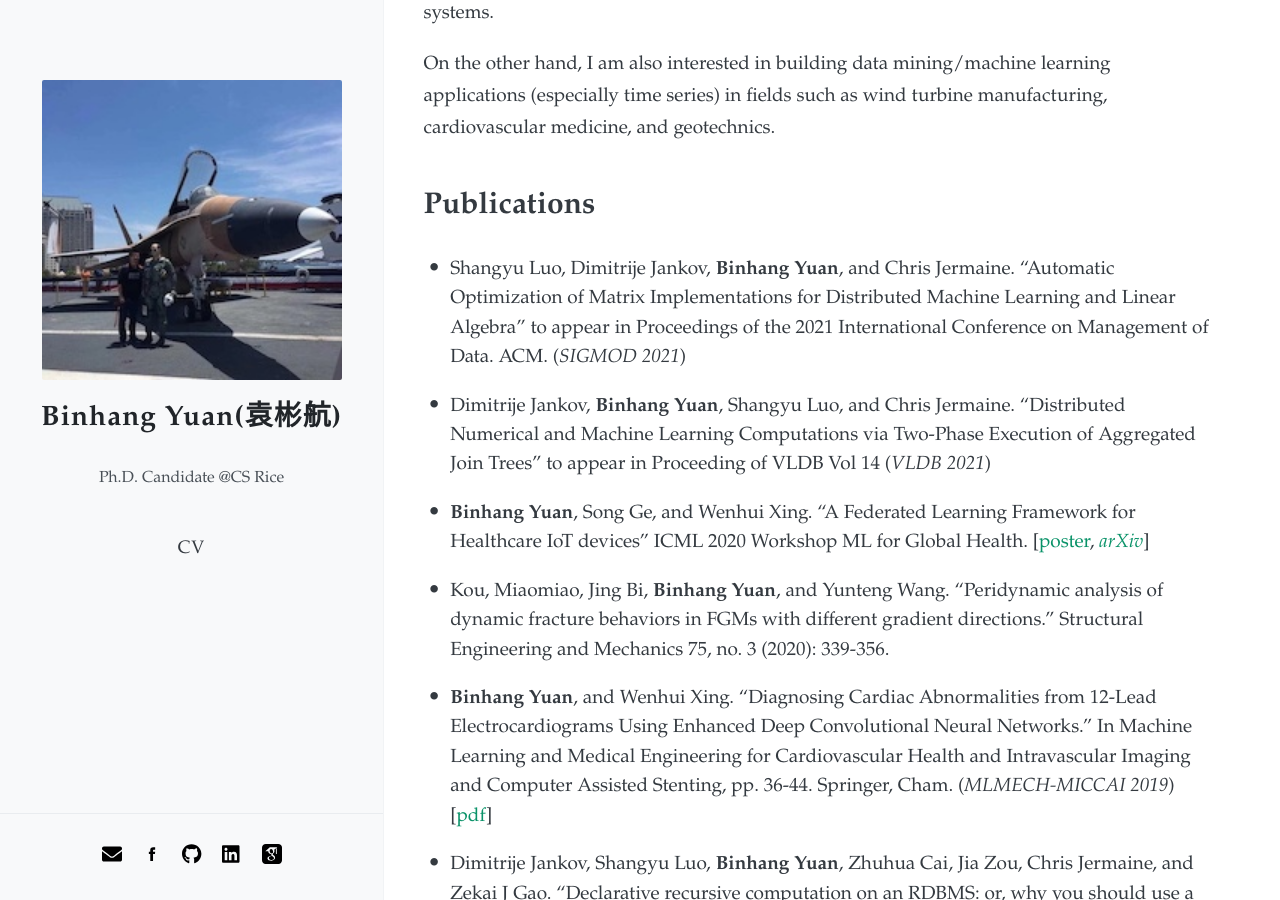
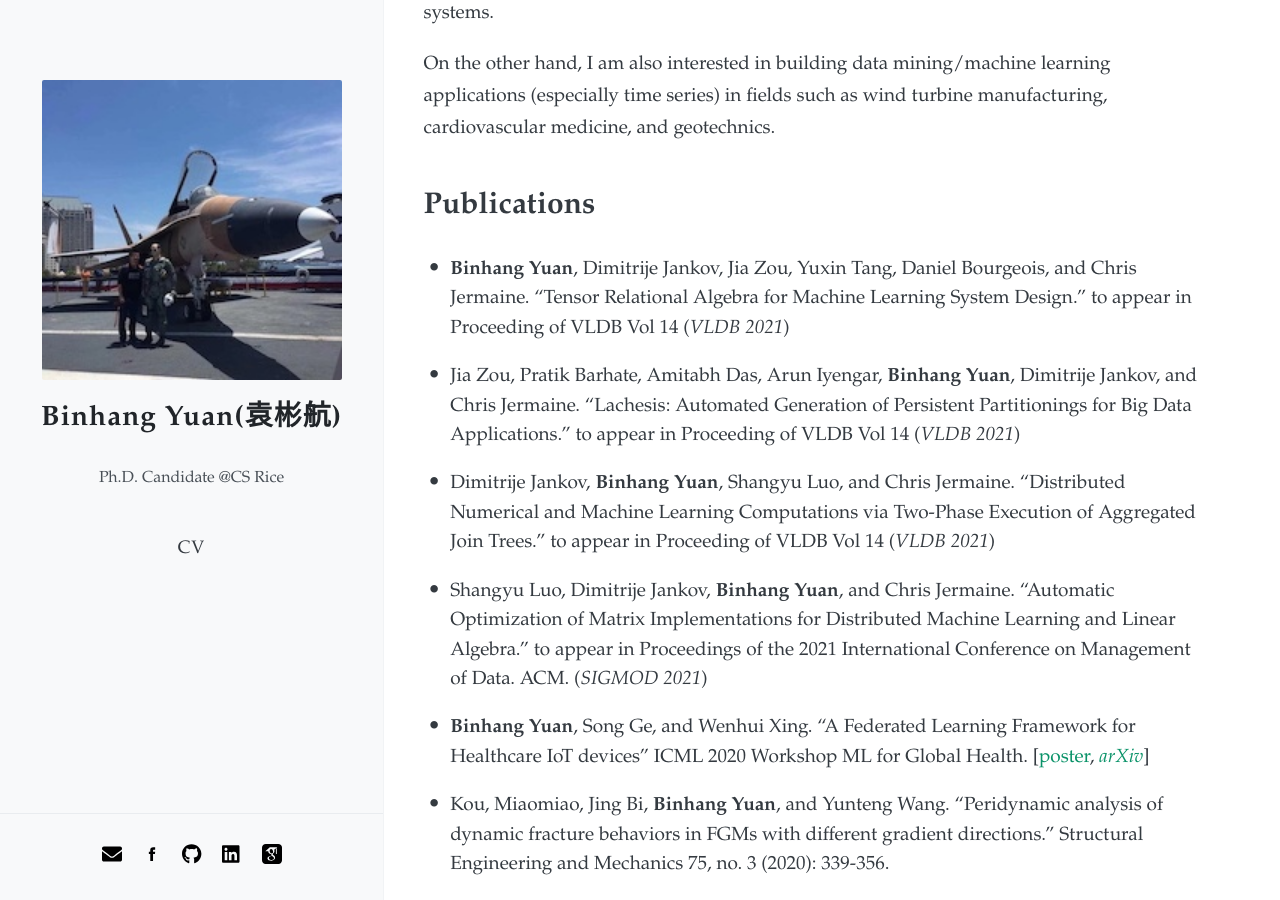
Before and after one commit to BinhangYuan/site, a Jekyll site: the page built from index.md, in a window 1280 px wide and 900 px high, scrolled down 665 px. Built offline with Jekyll 4.4.1, drawn with Linux system fonts in a browser that asks for light colours; nearby versions of some CDN libraries; some of the changed text lies outside the part shown.

Commit message:
Update index.md

```diff
--- a/index.md
+++ b/index.md
@@ -22,9 +22,13 @@ On the other hand, I am also interested in building data mining/machine learning
 
 # Publications
 
-- Shangyu Luo, Dimitrije Jankov, **Binhang Yuan**, and Chris Jermaine. "Automatic Optimization of Matrix Implementations for Distributed Machine Learning and Linear Algebra" to appear in Proceedings of the 2021 International Conference on Management of Data. ACM. (*SIGMOD 2021*)
+- **Binhang Yuan**, Dimitrije Jankov, Jia Zou, Yuxin Tang, Daniel Bourgeois, and Chris Jermaine. "Tensor Relational Algebra for Machine Learning System Design." to appear in Proceeding of VLDB Vol 14 (*VLDB 2021*)
 
-- Dimitrije Jankov, **Binhang Yuan**, Shangyu Luo, and Chris Jermaine. "Distributed Numerical and Machine Learning Computations via Two-Phase Execution of Aggregated Join Trees" to appear in Proceeding of VLDB Vol 14 (*VLDB 2021*)
+- Jia Zou, Pratik Barhate, Amitabh Das, Arun Iyengar, **Binhang Yuan**, Dimitrije Jankov, and Chris Jermaine. "Lachesis: Automated Generation of Persistent Partitionings for Big Data Applications." to appear in Proceeding of VLDB Vol 14 (*VLDB 2021*)
+
+- Dimitrije Jankov, **Binhang Yuan**, Shangyu Luo, and Chris Jermaine. "Distributed Numerical and Machine Learning Computations via Two-Phase Execution of Aggregated Join Trees." to appear in Proceeding of VLDB Vol 14 (*VLDB 2021*)
+
+- Shangyu Luo, Dimitrije Jankov, **Binhang Yuan**, and Chris Jermaine. "Automatic Optimization of Matrix Implementations for Distributed Machine Learning and Linear Algebra." to appear in Proceedings of the 2021 International Conference on Management of Data. ACM. (*SIGMOD 2021*)
 
 - **Binhang Yuan**, Song Ge, and Wenhui Xing. "A Federated Learning Framework for Healthcare IoT devices" ICML 2020 Workshop ML for Global Health. \[[poster](publications/2020_ICML_ML4GlobalHealth_Federated_Poster.pdf), *[arXiv](https://arxiv.org/abs/2005.05083)*\]
 
```
Also changed, not shown: other parts of index.md (+0 -4 lines).
